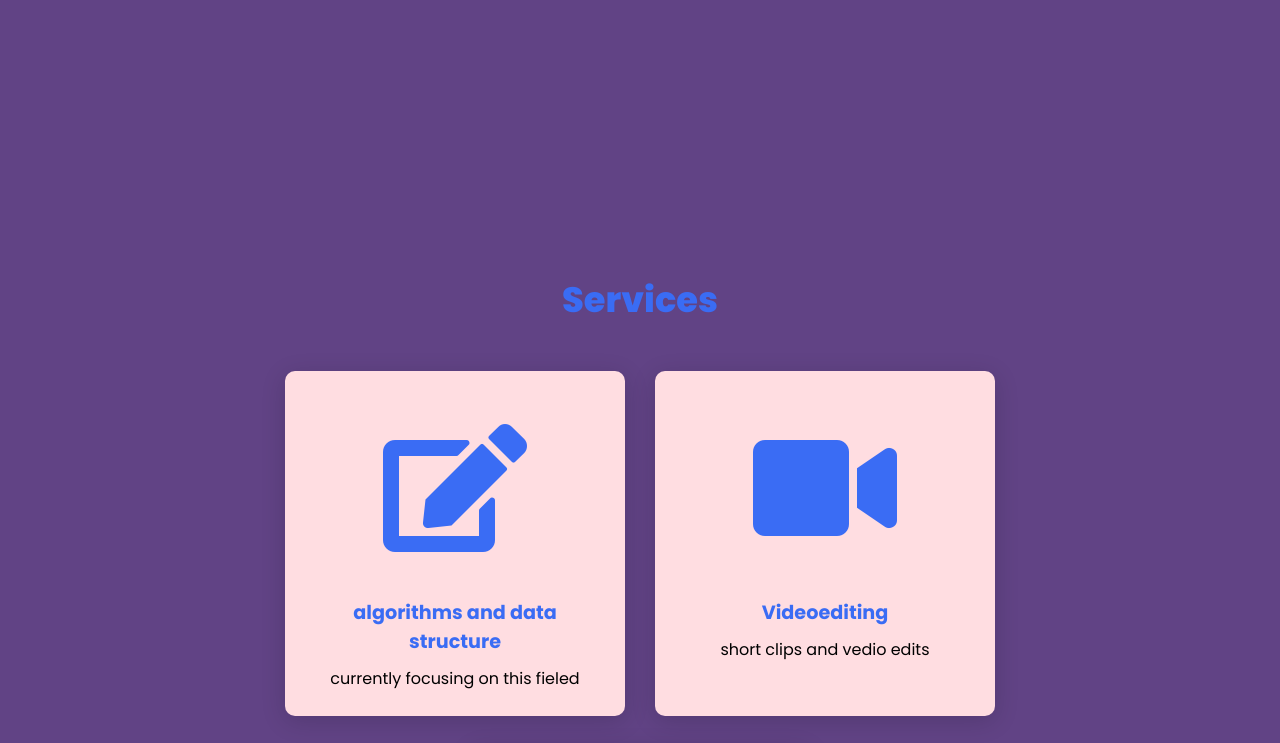
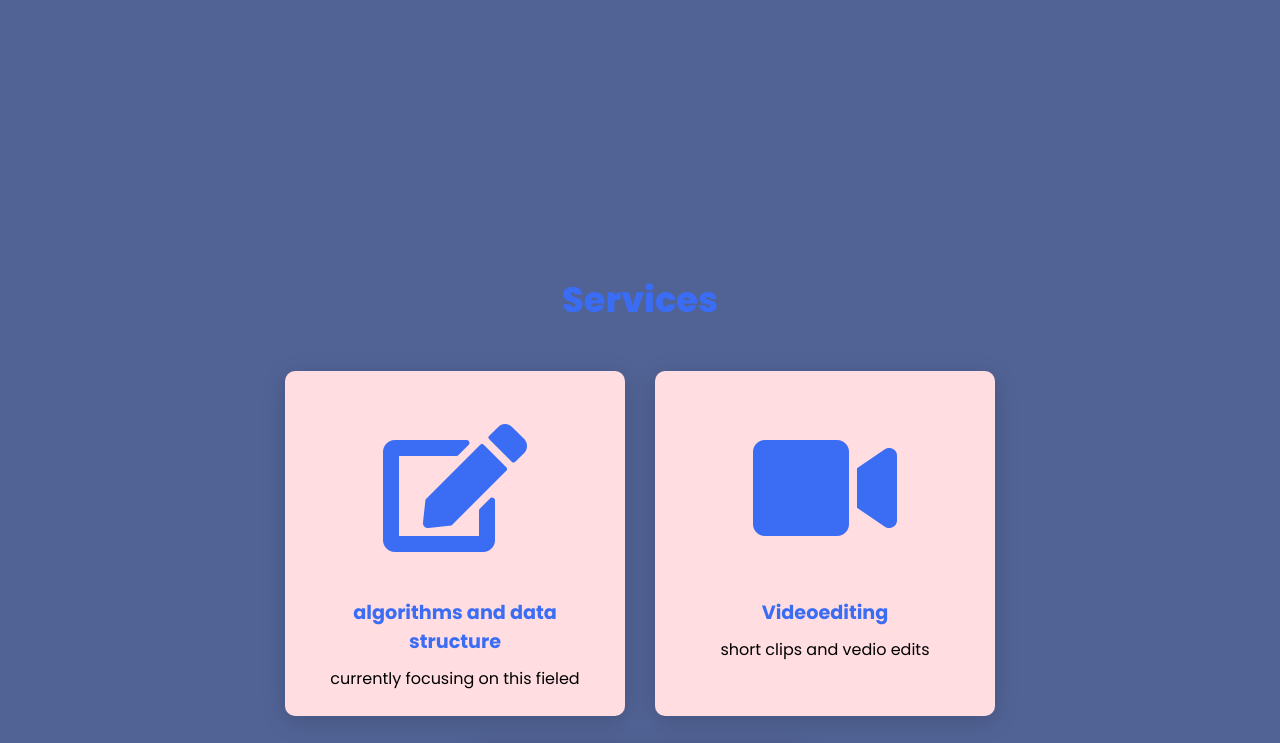
Before and after one commit to NONAMEB0000/NONAMEB0000.github.io, a plain HTML site: page index.html in a window 1280 px wide. Shown: the part 627-1370 px from the top of the page. Drawn offline with Linux system fonts and the light colour scheme.

Commit message:
Update index.css

```diff
--- a/index.css
+++ b/index.css
@@ -294,6 +294,6 @@ section {
     }
 }
 body{
-    background-color: #614385;
+    background-color: #516395;
 
 }
```
